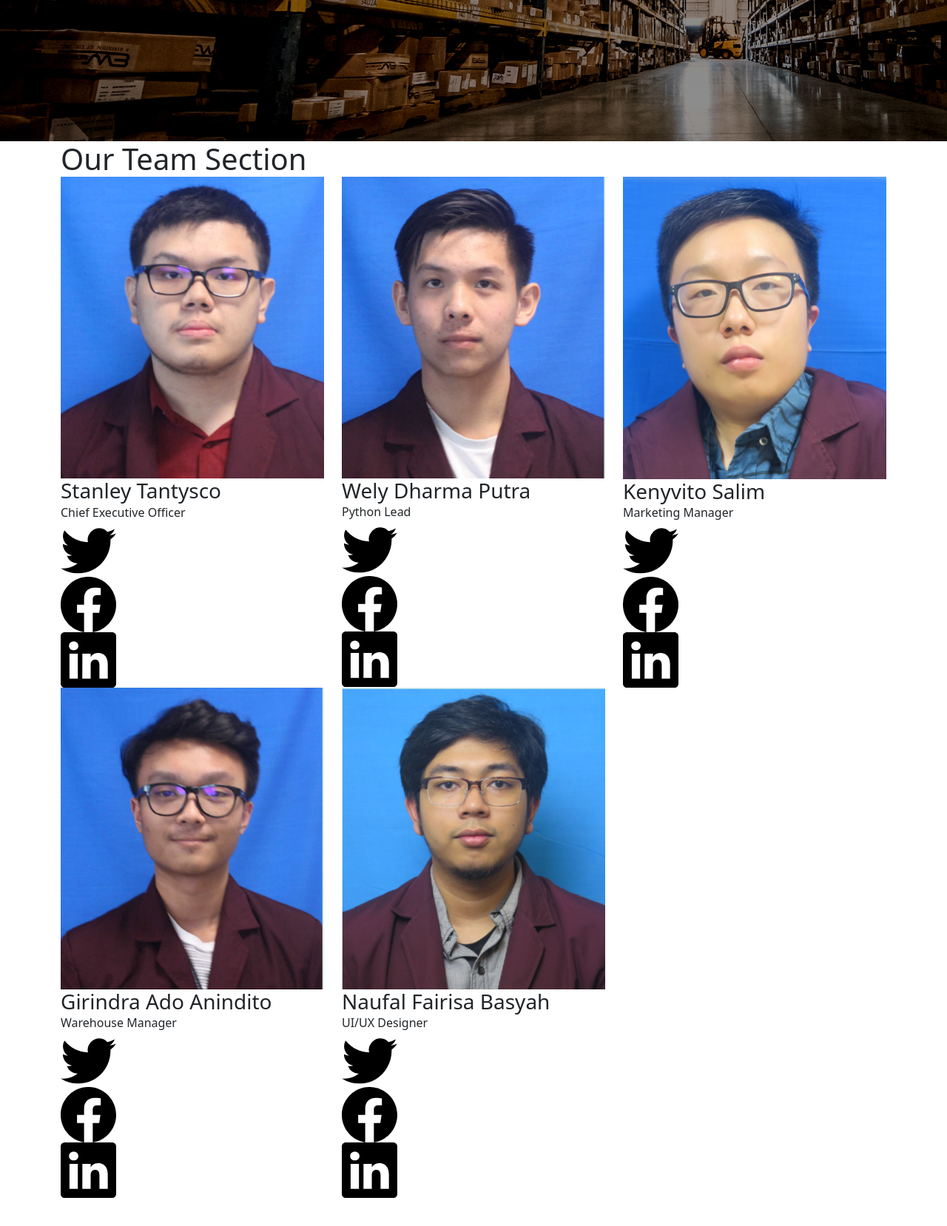
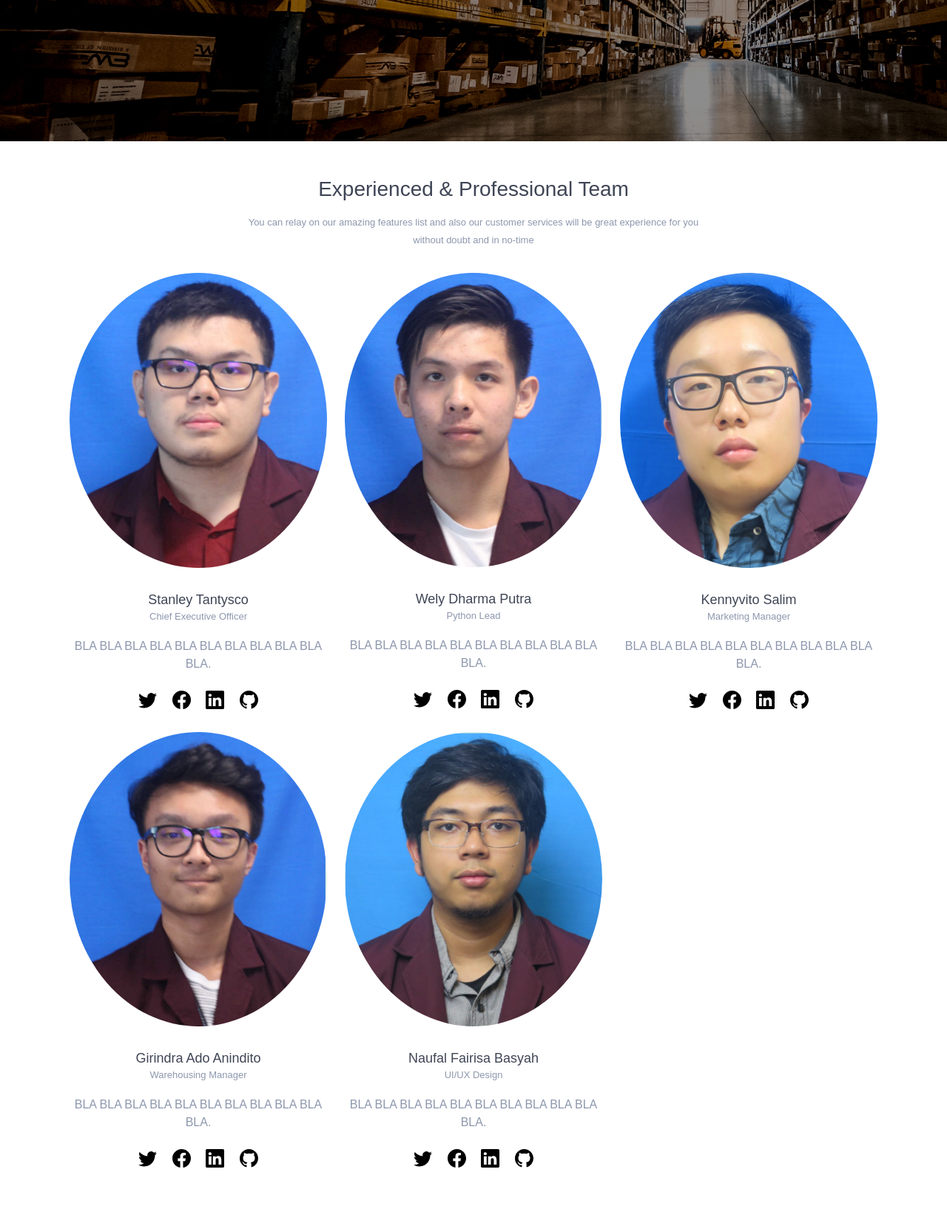
Before and after one commit to NaufalBasyah/CloudWebApp, a Flask app: page /aboutUs in a window 1280 px wide. Shown: the part 459-2117 px from the top of the page at 74% size. Before the commit the page ends 2079 px from the top, so only its background shows below. Run offline with Flask 2, Linux system fonts and the light colour scheme.

Commit message:
fixing some booboos

```diff
--- a/static/css/stylesheet.css
+++ b/static/css/stylesheet.css
@@ -87,3 +87,43 @@ select {
     height: 450px;
     padding-top: 50px;
 }
+
+@import url(//fonts.googleapis.com/css?family=Montserrat:300,500);
+.team4 {
+  font-family: "Montserrat", sans-serif;
+	color: #8d97ad;
+  font-weight: 300;
+}
+
+.team4 h1, .team4 h2, .team4 h3, .team4 h4, .team4 h5, .team4 h6 {
+  color: #3e4555;
+}
+
+.team4 .font-weight-medium {
+	font-weight: 500;
+}
+
+.team4 h5 {
+    line-height: 22px;
+    font-size: 18px;
+}
+
+.team4 .subtitle {
+    color: #8d97ad;
+    line-height: 24px;
+		font-size: 13px;
+}
+
+.team4 ul li a {
+  color: #8d97ad;
+  padding-right: 15px;
+  -webkit-transition: 0.1s ease-in;
+  -o-transition: 0.1s ease-in;
+  transition: 0.1s ease-in;
+}
+
+.team4 ul li a:hover {
+  -webkit-transform: translate3d(0px, -5px, 0px);
+  transform: translate3d(0px, -5px, 0px);
+	color: #316ce8;
+}
--- a/templates/aboutUs.html
+++ b/templates/aboutUs.html
@@ -21,99 +21,143 @@
     </div>
     <section class="team section">
     <div class="container">
-        <h1 class="section-title">Our Team Section</h1>
-        <div class="row">
-            <div class="col-md-4 col-sm-6 col-xs-12">
-                <div class="team-item">
-                    <figure>
-                        <img src="{{ url_for('static', filename='images/ST.png') }}" alt="">
-                        <figcaption>
-                            <div class="info">
-                                <h3>Stanley Tantysco</h3>
-                                <p>Chief Executive Officer</p>
-                            </div>
-                            <div class="social">
-                              <a href="#" class="twitter" data-abc="true"><img src="{{ url_for('static', filename='images/twitter.svg') }}" width="75" alt="..."></a>
-                              <a href="#" class="facebook" data-abc="true"><img src="{{ url_for('static', filename='images/facebook.svg') }}" width="75" alt="..."></a>
-                              <a href="#" class="google-plus" data-abc="true"><img src="{{ url_for('static', filename='images/linkedin.svg') }}" width="75" alt="..."></a>
-                            </div>
-                        </figcaption>
-                    </figure>
+      <!-- start -->
+      <div class="py-5 team4">
+        <div class="container">
+          <div class="row justify-content-center mb-4">
+            <div class="col-md-7 text-center">
+              <h3 class="mb-3">Experienced & Professional Team</h3>
+              <h6 class="subtitle">You can relay on our amazing features list and also our customer services will be great experience for you without doubt and in no-time</h6>
+            </div>
+          </div>
+          <div class="row">
+            <!-- column  -->
+            <div class="col-lg-4 mb-4">
+              <!-- Row -->
+              <div class="row">
+                <div class="col-md-12">
+                  <img src="{{ url_for('static', filename='images/ST.png') }}" alt="wrapkit" class="img-fluid rounded-circle" />
                 </div>
+                <div class="col-md-12 text-center">
+                  <div class="pt-2">
+                    <h5 class="mt-4 font-weight-medium mb-0">Stanley Tantysco</h5>
+                    <h6 class="subtitle mb-3">Chief Executive Officer</h6>
+                    <p>BLA BLA BLA BLA BLA BLA BLA BLA BLA BLA BLA.</p>
+                    <ul class="list-inline">
+                      <br/>
+                      <li class="list-inline-item"><a href="#" class="text-decoration-none d-block px-1"><img src="{{ url_for('static', filename='images/twitter.svg') }}" width="25" alt="..."></a></li>
+                      <li class="list-inline-item"><a href="#" class="text-decoration-none d-block px-1"><img src="{{ url_for('static', filename='images/facebook.svg') }}" width="25" alt="..."></a></li>
+                      <li class="list-inline-item"><a href="#" class="text-decoration-none d-block px-1"><img src="{{ url_for('static', filename='images/linkedin.svg') }}" width="25" alt="..."></a></li>
+                      <li class="list-inline-item"><a href="#" class="text-decoration-none d-block px-1"><img src="{{ url_for('static', filename='images/github.svg') }}" width="25" alt="..."></a></li>
+                    </ul>
+                  </div>
+                </div>
+              </div>
+              <!-- Row -->
             </div>
-            <div class="col-md-4 col-sm-6 col-xs-12">
-                <div class="team-item">
-                    <figure>
-                        <img src="{{ url_for('static', filename='images/WDP.png') }}" alt="">
-                        <figcaption>
-                            <div class="info">
-                                <h3>Wely Dharma Putra</h3>
-                                <p>Python Lead</p>
-                            </div>
-                            <div class="social">
-                              <a href="#" class="twitter" data-abc="true"><img src="{{ url_for('static', filename='images/twitter.svg') }}" width="75" alt="..."></a>
-                              <a href="#" class="facebook" data-abc="true"><img src="{{ url_for('static', filename='images/facebook.svg') }}" width="75" alt="..."></a>
-                              <a href="#" class="google-plus" data-abc="true"><img src="{{ url_for('static', filename='images/linkedin.svg') }}" width="75" alt="..."></a>
-                            </div>
-                        </figcaption>
-                    </figure>
+            <!-- column  -->
+            <!-- column  -->
+            <div class="col-lg-4 mb-4">
+              <!-- Row -->
+              <div class="row">
+                <div class="col-md-12">
+                  <img src="{{ url_for('static', filename='images/WDP.png') }}" alt="wrapkit" class="img-fluid rounded-circle" />
                 </div>
+                <div class="col-md-12 text-center">
+                  <div class="pt-2">
+                    <h5 class="mt-4 font-weight-medium mb-0">Wely Dharma Putra</h5>
+                    <h6 class="subtitle mb-3">Python Lead</h6>
+                    <p>BLA BLA BLA BLA BLA BLA BLA BLA BLA BLA BLA.</p>
+                    <ul class="list-inline">
+                      <br/>
+                      <li class="list-inline-item"><a href="#" class="text-decoration-none d-block px-1"><img src="{{ url_for('static', filename='images/twitter.svg') }}" width="25" alt="..."></a></li>
+                      <li class="list-inline-item"><a href="#" class="text-decoration-none d-block px-1"><img src="{{ url_for('static', filename='images/facebook.svg') }}" width="25" alt="..."></a></li>
+                      <li class="list-inline-item"><a href="#" class="text-decoration-none d-block px-1"><img src="{{ url_for('static', filename='images/linkedin.svg') }}" width="25" alt="..."></a></li>
+                      <li class="list-inline-item"><a href="#" class="text-decoration-none d-block px-1"><img src="{{ url_for('static', filename='images/github.svg') }}" width="25" alt="..."></a></li>
+                    </ul>
+                  </div>
+                </div>
+              </div>
+              <!-- Row -->
             </div>
-            <div class="col-md-4 col-sm-6 col-xs-12">
-                <div class="team-item">
-                    <figure>
-                        <img src="{{ url_for('static', filename='images/KS.png') }}" alt="">
-                        <figcaption>
-                            <div class="info">
-                                <h3>Kenyvito Salim</h3>
-                                <p>Marketing Manager</p>
-                            </div>
-                            <div class="social">
-                              <a href="#" class="twitter" data-abc="true"><img src="{{ url_for('static', filename='images/twitter.svg') }}" width="75" alt="..."></a>
-                              <a href="#" class="facebook" data-abc="true"><img src="{{ url_for('static', filename='images/facebook.svg') }}" width="75" alt="..."></a>
-                              <a href="#" class="google-plus" data-abc="true"><img src="{{ url_for('static', filename='images/linkedin.svg') }}" width="75" alt="..."></a>
-                            </div>
-                        </figcaption>
-                    </figure>
+            <!-- column  -->
+            <!-- column  -->
+            <div class="col-lg-4 mb-4">
+              <!-- Row -->
+              <div class="row">
+                <div class="col-md-12">
+                  <img src="{{ url_for('static', filename='images/KS.png') }}" alt="wrapkit" class="img-fluid rounded-circle" />
                 </div>
+                <div class="col-md-12 text-center">
+                  <div class="pt-2">
+                    <h5 class="mt-4 font-weight-medium mb-0">Kennyvito Salim</h5>
+                    <h6 class="subtitle mb-3">Marketing Manager</h6>
+                    <p>BLA BLA BLA BLA BLA BLA BLA BLA BLA BLA BLA.</p>
+                    <ul class="list-inline">
+                      <br/>
+                      <li class="list-inline-item"><a href="#" class="text-decoration-none d-block px-1"><img src="{{ url_for('static', filename='images/twitter.svg') }}" width="25" alt="..."></a></li>
+                      <li class="list-inline-item"><a href="#" class="text-decoration-none d-block px-1"><img src="{{ url_for('static', filename='images/facebook.svg') }}" width="25" alt="..."></a></li>
+                      <li class="list-inline-item"><a href="#" class="text-decoration-none d-block px-1"><img src="{{ url_for('static', filename='images/linkedin.svg') }}" width="25" alt="..."></a></li>
+                      <li class="list-inline-item"><a href="#" class="text-decoration-none d-block px-1"><img src="{{ url_for('static', filename='images/github.svg') }}" width="25" alt="..."></a></li>
+                    </ul>
+                  </div>
+                </div>
+              </div>
+              <!-- Row -->
             </div>
-            <div class="col-md-4 col-sm-6 col-xs-12">
-                <div class="team-item">
-                    <figure>
-                        <img src="{{ url_for('static', filename='images/GA.png') }}" alt="">
-                        <figcaption>
-                            <div class="info">
-                                <h3>Girindra Ado Anindito</h3>
-                                <p>Warehouse Manager</p>
-                            </div>
-                            <div class="social">
-                              <a href="#" class="twitter" data-abc="true"><img src="{{ url_for('static', filename='images/twitter.svg') }}" width="75" alt="..."></a>
-                              <a href="#" class="facebook" data-abc="true"><img src="{{ url_for('static', filename='images/facebook.svg') }}" width="75" alt="..."></a>
-                              <a href="#" class="google-plus" data-abc="true"><img src="{{ url_for('static', filename='images/linkedin.svg') }}" width="75" alt="..."></a>
-                            </div>
-                        </figcaption>
-                    </figure>
+            <!-- column  -->
+            <!-- column  -->
+            <div class="col-lg-4 mb-4">
+              <!-- Row -->
+              <div class="row">
+                <div class="col-md-12">
+                  <img src="{{ url_for('static', filename='images/GA.png') }}" alt="wrapkit" class="img-fluid rounded-circle" />
                 </div>
+                <div class="col-md-12 text-center">
+                  <div class="pt-2">
+                    <h5 class="mt-4 font-weight-medium mb-0">Girindra Ado Anindito</h5>
+                    <h6 class="subtitle mb-3">Warehousing Manager</h6>
+                    <p>BLA BLA BLA BLA BLA BLA BLA BLA BLA BLA BLA.</p>
+                    <ul class="list-inline">
+                      <br/>
+                      <li class="list-inline-item"><a href="#" class="text-decoration-none d-block px-1"><img src="{{ url_for('static', filename='images/twitter.svg') }}" width="25" alt="..."></a></li>
+                      <li class="list-inline-item"><a href="#" class="text-decoration-none d-block px-1"><img src="{{ url_for('static', filename='images/facebook.svg') }}" width="25" alt="..."></a></li>
+                      <li class="list-inline-item"><a href="#" class="text-decoration-none d-block px-1"><img src="{{ url_for('static', filename='images/linkedin.svg') }}" width="25" alt="..."></a></li>
+                      <li class="list-inline-item"><a href="#" class="text-decoration-none d-block px-1"><img src="{{ url_for('static', filename='images/github.svg') }}" width="25" alt="..."></a></li>
+                    </ul>
+                  </div>
+                </div>
+              </div>
+              <!-- Row -->
             </div>
-            <div class="col-md-4 col-sm-6 col-xs-12">
-                <div class="team-item">
-                    <figure>
-                        <img src="{{ url_for('static', filename='images/NFB.png') }}" alt="">
-                        <figcaption>
-                            <div class="info">
-                                <h3>Naufal Fairisa Basyah</h3>
-                                <p>UI/UX Designer</p>
-                            </div>
-                            <div class="social">
-                              <a href="#" class="twitter" data-abc="true"><img src="{{ url_for('static', filename='images/twitter.svg') }}" width="75" alt="..."></a>
-                              <a href="#" class="facebook" data-abc="true"><img src="{{ url_for('static', filename='images/facebook.svg') }}" width="75" alt="..."></a>
-                              <a href="#" class="google-plus" data-abc="true"><img src="{{ url_for('static', filename='images/linkedin.svg') }}" width="75" alt="..."></a>
-                            </div>
-                        </figcaption>
-                    </figure>
+            <!-- column  -->
+            <div class="col-lg-4 mb-4">
+              <!-- Row -->
+              <div class="row">
+                <div class="col-md-12">
+                  <img src="{{ url_for('static', filename='images/NFB.png') }}" alt="wrapkit" class="img-fluid rounded-circle" />
                 </div>
+                <div class="col-md-12 text-center">
+                  <div class="pt-2">
+                    <h5 class="mt-4 font-weight-medium mb-0">Naufal Fairisa Basyah</h5>
+                    <h6 class="subtitle mb-3">UI/UX Design</h6>
+                    <p>BLA BLA BLA BLA BLA BLA BLA BLA BLA BLA BLA.</p>
+                    <ul class="list-inline">
+                      <br/>
+                      <li class="list-inline-item"><a href="#" class="text-decoration-none d-block px-1"><img src="{{ url_for('static', filename='images/twitter.svg') }}" width="25" alt="..."></a></li>
+                      <li class="list-inline-item"><a href="#" class="text-decoration-none d-block px-1"><img src="{{ url_for('static', filename='images/facebook.svg') }}" width="25" alt="..."></a></li>
+                      <li class="list-inline-item"><a href="#" class="text-decoration-none d-block px-1"><img src="{{ url_for('static', filename='images/linkedin.svg') }}" width="25" alt="..."></a></li>
+                      <li class="list-inline-item"><a href="#" class="text-decoration-none d-block px-1"><img src="{{ url_for('static', filename='images/github.svg') }}" width="25" alt="..."></a></li>
+                    </ul>
+                  </div>
+                </div>
+              </div>
+              <!-- Row -->
             </div>
+            <!-- column  -->
+          </div>
         </div>
-    </div>
+        </div>
+        <!-- end -->
   </section>
 {% endblock %}
--- a/templates/index.html
+++ b/templates/index.html
@@ -11,6 +11,7 @@
       <div class="product-device product-device-2 shadow-sm d-none d-md-block"></div>
       </div>
 
+      <img src="/static/images/{{ x }}" class="card-img-top" alt="...">
       <div class="row row-cols-1 row-cols-md-3 g-4">
       {% for x in imgs%}
       <div class="col">
```
